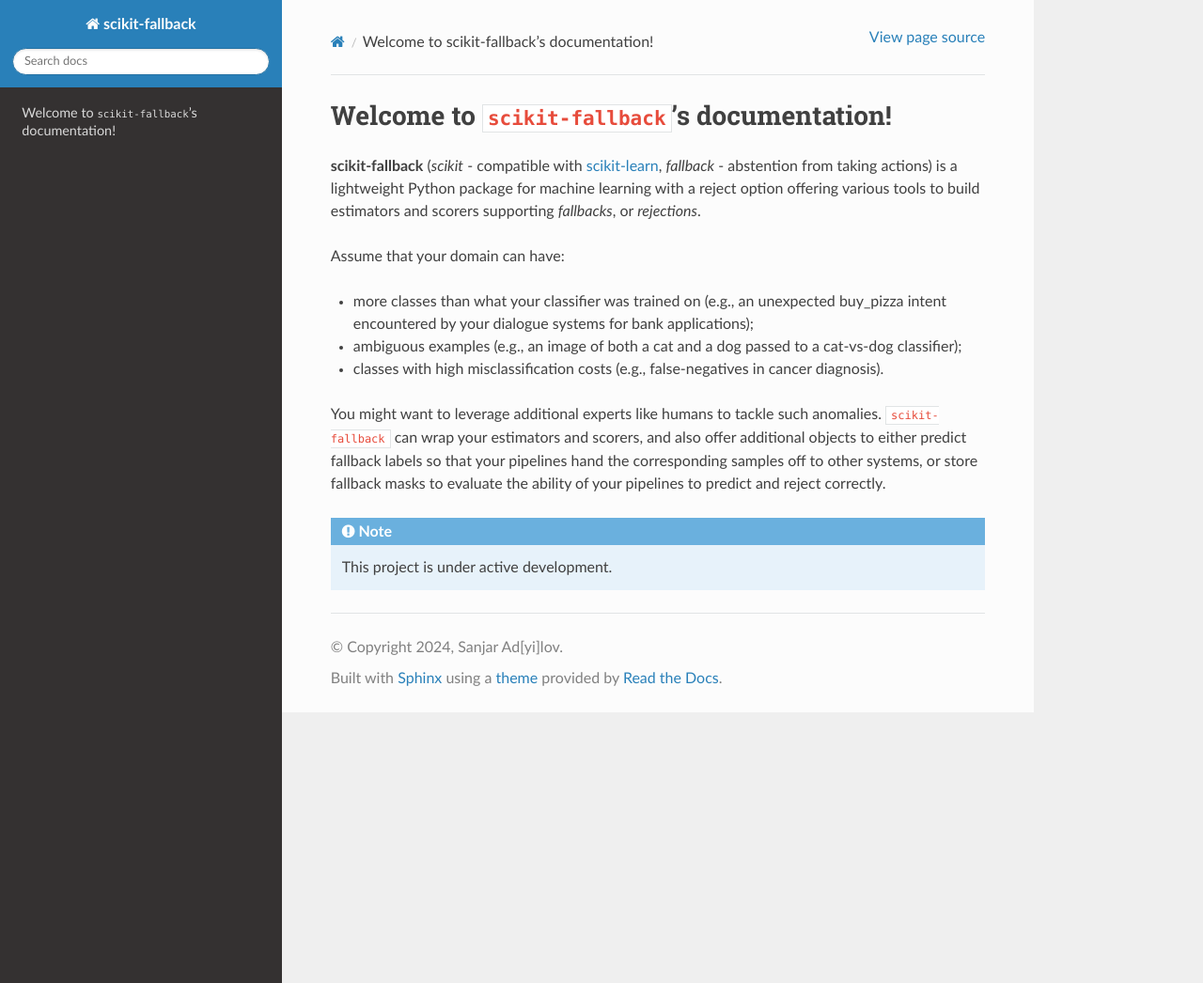
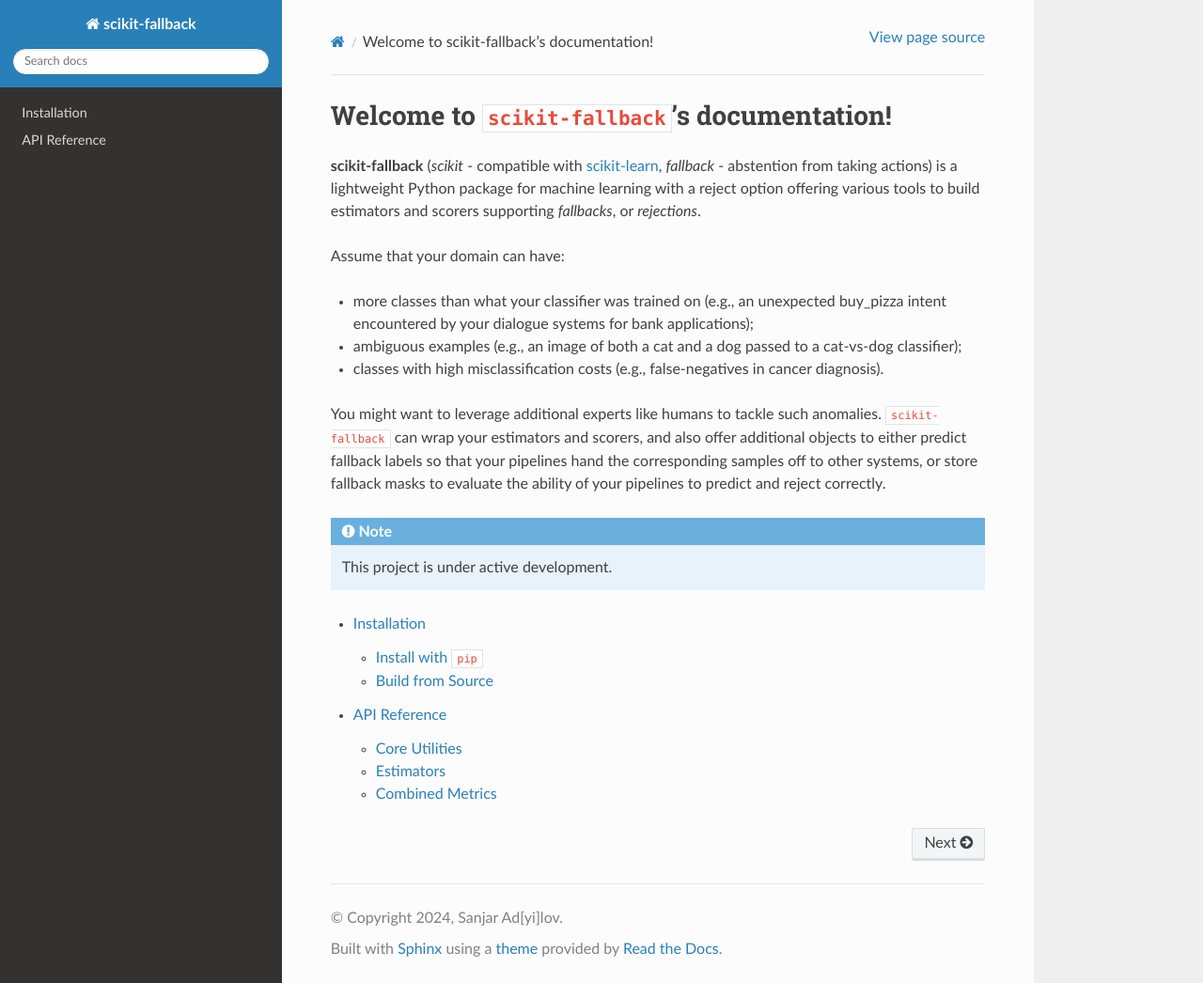
Before and after one commit to sanjaradylov/scikit-fallback, a Sphinx documentation site: the page built from docs/source/index.rst, in a window 1280 px wide and 1046 px high. Shown: the whole window at 94% size. Built offline with Sphinx 7.4.7 and the Read the Docs theme 3.1.0, drawn with Linux system fonts in a browser that asks for light colours.

```diff
--- a/docs/source/core.rst
+++ b/docs/source/core.rst
@@ -5,4 +5,4 @@ The ``skfb.core.array`` module implements an NDArray for both rejection-aware an
 rejection-unaware evaluation.
 
 .. autoclass:: skfb.core.array.FBNDArray
-    :inherited-members:
+    :members:
--- a/docs/source/index.rst
+++ b/docs/source/index.rst
@@ -24,3 +24,10 @@ pipelines to predict and reject correctly.
 .. note::
 
    This project is under active development.
+
+
+.. toctree::
+   :maxdepth: 2
+
+   installation
+   api
```
Also changed, not shown: docs/source/api.rst (+8 -7 lines), docs/source/estimators.rst (+6 -5 lines).
